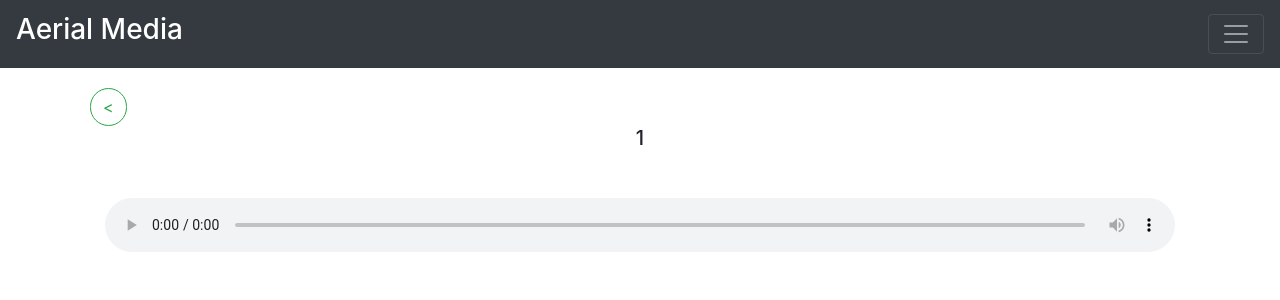
After one commit to benjamin-wilkins/Aerial-Media, a Flask app: page /sound/1 in a window 1280 px wide. The commit adds this page. Shown: the top 300 px of the page. Run offline with Flask 2, Linux system fonts and the light colour scheme; some libraries are stand-ins or nearby versions.

Commit message:
Create players

```diff
--- a/main.py
+++ b/main.py
@@ -48,5 +48,17 @@ def newaud():
     f.close()
     return redirect(url_for(audio))
 
+@app.route("/video/<video>")
+def vidplayer(video):
+    return render_template("video-player.html", video=video)
+
+@app.route("/picture/<picture>")
+def picplayer(picture):
+    return render_template("picture-player.html", picture=picture)
+
+@app.route("/sound/<audio>")
+def audplayer(audio):
+    return render_template("audio-player.html", audio=audio)
+
 if __name__ == "__main__":
     app.run(host="192.168.1.95", port=5000, debug=False)
--- /dev/null
+++ b/templates/audio-player.html
@@ -0,0 +1,44 @@
+<!DOCTYPE html>
+<html>
+	<head>
+		<link rel="stylesheet" href="https://stackpath.bootstrapcdn.com/bootstrap/4.4.1/css/bootstrap.min.css" integrity="sha384-Vkoo8x4CGsO3+Hhxv8T/Q5PaXtkKtu6ug5TOeNV6gBiFeWPGFN9MuhOf23Q9Ifjh" crossorigin="anonymous">
+		<title>{{audio}} - Aerial Media</title>
+		<link rel="icon" href="/static/favicon.ico">
+	</head>
+	<body>
+		<nav class="navbar sticky-top navbar-dark bg-dark">
+			<a class="navbar-brand" href="/"><h3>Aerial Media</h3></a>
+			<button class="navbar-toggler" type="button" data-toggle="collapse" data-target="#navbarHidden" aria-controls="navbar" aria-expanded="false" aria-label="Toggle navigation">
+				<span class="navbar-toggler-icon"></span>
+			</button>
+			<div class="collapse navbar-collapse" id="navbarHidden">
+				<div class="navbar-nav">
+					<p class="nav-item text-light">
+						The self-hosted media centre
+						<div class="btn-group" role="group">
+							<a href="/videos" class="btn btn-light"><img src="/static/videos.svg"> Videos</a>
+							<a href="/pictures" class="btn btn-light"><img src="/static/pictures.svg"> Pictures</a>
+							<a href="/audio" class="btn btn-light"><img src="/static/audio.svg"> Audio</a>
+							<a href="/" class="btn btn-light"><img src="/static/home.svg"> Home</a>
+						</div>
+					</p>
+				</div>
+			</div>
+		</nav>
+		<div class="container">
+			<div class="row">
+				<div class="col" style="padding: 1.25em">
+					<a href="/audio" class="btn btn-outline-success rounded-pill" style="text-align:left">&lt;</a>
+					<h5 style="text-align:center">{{audio}}</h5>
+				</div>
+			</div>
+			<div class="row">
+				<div class="col" style="padding: 1.25em">
+					<audio src="{{'/static/audio/' + audio}}" class="container-fluid" controls>Sorry but your browser does not support Aerial Media Audio.</audio>
+				</div>
+			</div>
+		<script src="https://code.jquery.com/jquery-3.4.1.slim.min.js" integrity="sha384-J6qa4849blE2+poT4WnyKhv5vZF5SrPo0iEjwBvKU7imGFAV0wwj1yYfoRSJoZ+n" crossorigin="anonymous"></script>
+		<script src="https://cdn.jsdelivr.net/npm/popper.js@1.16.0/dist/umd/popper.min.js" integrity="sha384-Q6E9RHvbIyZFJoft+2mJbHaEWldlvI9IOYy5n3zV9zzTtmI3UksdQRVvoxMfooAo" crossorigin="anonymous"></script>
+		<script src="https://stackpath.bootstrapcdn.com/bootstrap/4.4.1/js/bootstrap.min.js" integrity="sha384-wfSDF2E50Y2D1uUdj0O3uMBJnjuUD4Ih7YwaYd1iqfktj0Uod8GCExl3Og8ifwB6" crossorigin="anonymous"></script>
+	</body>
+</html>
--- a/templates/audio.html
+++ b/templates/audio.html
@@ -7,7 +7,7 @@
 	</head>
 	<body>
 		<nav class="navbar sticky-top navbar-dark bg-dark">
-			<a class="navbar-brand" href="#"><h3>Aerial Media</h3></a>
+			<a class="navbar-brand" href="/"><h3>Aerial Media</h3></a>
 			<button class="navbar-toggler" type="button" data-toggle="collapse" data-target="#navbarHidden" aria-controls="navbar" aria-expanded="false" aria-label="Toggle navigation">
 				<span class="navbar-toggler-icon"></span>
 			</button>
@@ -37,7 +37,7 @@
 						<audio src="{{'/static/audio/' + sound}}" class="card-img-top" controls>Sorry but your browser does not support Aerial Media Audio.</audio>
 						<div class="card-body">
 							<h5 class="card-title">{{sound}}</h5>
-							<a href="{{'/static/audio/' + sound}}" class="btn btn-lg btn-primary" style="width:100%">Let's Go!</a>
+							<a href="{{'/sound/' + sound}}" class="btn btn-lg btn-primary" style="width:100%">Let's Go!</a>
 						</div>
 					</div>
 				{% endfor %}
--- a/templates/pictures.html
+++ b/templates/pictures.html
@@ -7,7 +7,7 @@
 	</head>
 	<body>
 		<nav class="navbar sticky-top navbar-dark bg-dark">
-			<a class="navbar-brand" href="#"><h3>Aerial Media</h3></a>
+			<a class="navbar-brand" href="/"><h3>Aerial Media</h3></a>
 			<button class="navbar-toggler" type="button" data-toggle="collapse" data-target="#navbarHidden" aria-controls="navbar" aria-expanded="false" aria-label="Toggle navigation">
 				<span class="navbar-toggler-icon"></span>
 			</button>
@@ -37,7 +37,7 @@
 						<img src="{{'/static/pictures/' + picture}}" class="card-img-top"></img>
 						<div class="card-body">
 							<h5 class="card-title">{{picture}}</h5>
-							<a href="{{'/static/pictures/' + picture}}" class="btn btn-lg btn-primary" style="width:100%">Let's Go!</a>
+							<a href="{{'/picture/' + picture}}" class="btn btn-lg btn-primary" style="width:100%">Let's Go!</a>
 						</div>
 					</div>
 				{% endfor %}
--- a/templates/videos.html
+++ b/templates/videos.html
@@ -7,7 +7,7 @@
 	</head>
 	<body>
 		<nav class="navbar sticky-top navbar-dark bg-dark">
-			<a class="navbar-brand" href="#"><h3>Aerial Media</h3></a>
+			<a class="navbar-brand" href="/"><h3>Aerial Media</h3></a>
 			<button class="navbar-toggler" type="button" data-toggle="collapse" data-target="#navbarHidden" aria-controls="navbar" aria-expanded="false" aria-label="Toggle navigation">
 				<span class="navbar-toggler-icon"></span>
 			</button>
@@ -37,7 +37,7 @@
 						<video src="{{'/static/videos/' + video}}" class="card-img-top" controls>Sorry but your browser does not support Aerial Media Video.</video>
 						<div class="card-body">
 							<h5 class="card-title">{{video}}</h5>
-							<a href="{{'/static/videos/' + video}}" class="btn btn-lg btn-primary" style="width:100%">Let's Go!</a>
+							<a href="{{'/video/' + video}}" class="btn btn-lg btn-primary" style="width:100%">Let's Go!</a>
 						</div>
 					</div>
 				{% endfor %}
```
Also changed, not shown: templates/picture-player.html (added, +44 -0 lines), templates/video-player.html (added, +44 -0 lines).
